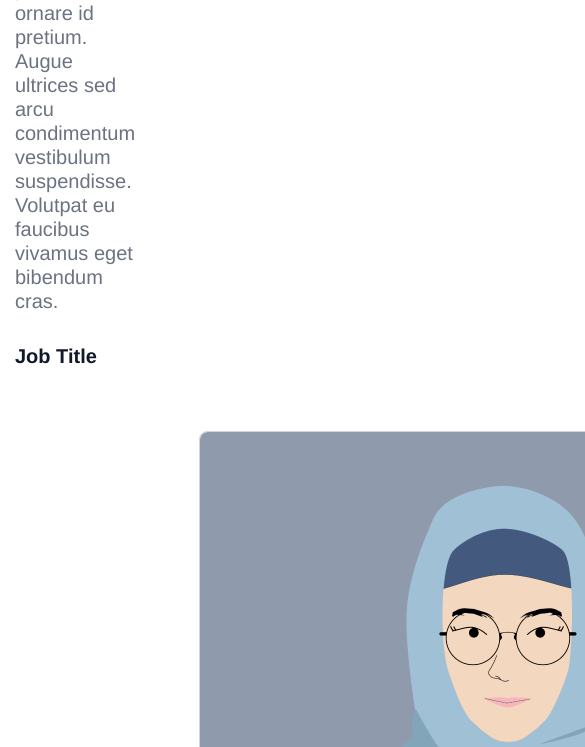
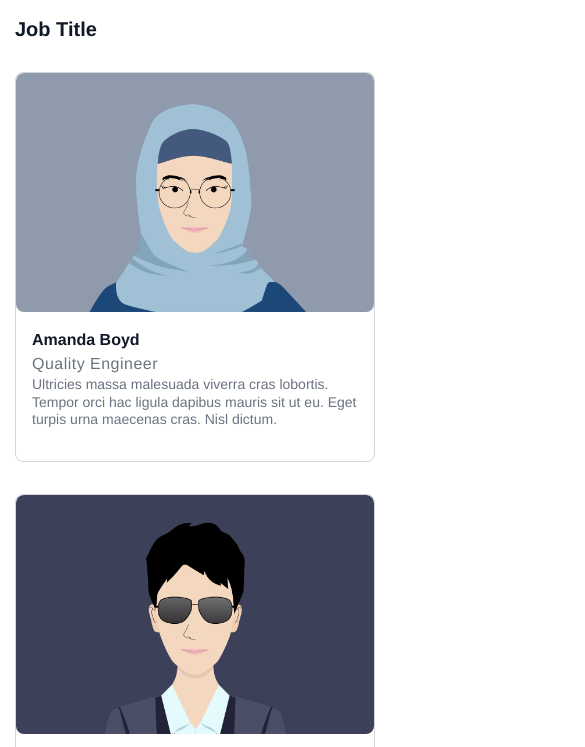
Before and after one commit to Joshuatanderson/test-project-gatsby, a Gatsby site: page / in a window 390 px wide. Shown: the part 270-1017 px from the top of the page, 585 px wide, since content can reach past the window. Built offline with nearby package versions, Linux system fonts and the light colour scheme; Gatsby itself is replaced by a stand-in of ours.

Commit message:
fix: correct overflow bug

```diff
--- a/src/styles/global.scss
+++ b/src/styles/global.scss
@@ -3,6 +3,7 @@
   margin: 0;
   padding: 0;
   box-sizing: border-box;
+  overflow-x: hidden;
 }
 
 // COLORS
@@ -18,31 +19,26 @@ GRID LAYOUT
 
 .grid-container {
   display: grid;
-  grid-template-columns: repeat(3, 1fr);
-  grid-template-rows: auto;
-  grid-template-areas: 'text cards cards';
+  max-width: 100%;
+  grid-template-columns: 1fr 2fr;
   grid-gap: 32px;
   margin: 96px 15px 0px 15px;
-}
-@media screen and (max-width: 768px) {
-  .grid-container {
-    grid-template-columns: 1fr;
-    grid-template-areas: none;
-  }
+  // overflow: hidden;
 }
 
 .people-cont {
-  grid-area: cards;
+  display: grid;
+  max-width: 100%;
+  grid-template-columns: 1fr 1fr;
+  grid-gap: 32px;
+  // overflow: hidden;
 }
-
-// @media (max-width: 768px) {
-//   .grid-container {
-//     grid-template-columns: 1fr;
-//   }
-//   .people-cont {
-//     grid-template-columns: 1fr;
-//   }
-// }
+@media screen and (max-width: 768px) {
+  .grid-container,
+  .people-cont {
+    grid-template-columns: 100%;
+  }
+}
 
 /**********
 TEXT
@@ -73,13 +69,11 @@ TEAM SECTION
 CARD
 ***********/
 .card {
-  max-width: 100%;
   display: flex;
   flex-direction: column;
-  // max-width: 200px;
   border: $light-grey solid 1px;
-  border-inline: true;
   border-radius: 8px;
+  max-width: 100%;
   img {
     border-radius: 8px;
   }
@@ -88,14 +82,6 @@ CARD
 .card-text-cont {
   margin: 16px 16px 32px 16px;
 }
-
-// .grid-container:nth-child(even) {
-//   grid-column: 2 / 3;
-// }
-
-// .grid-container:nth-child(odd) {
-//   grid-column: 3 / 4;
-// }
 
 /***********
 TEXT
```
